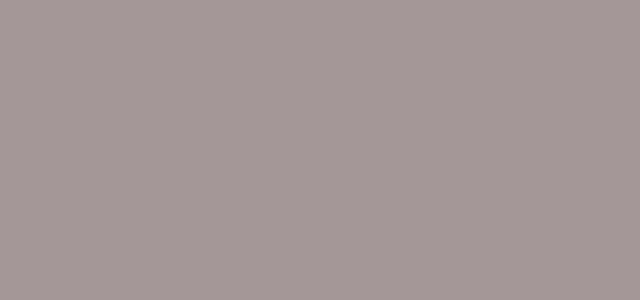
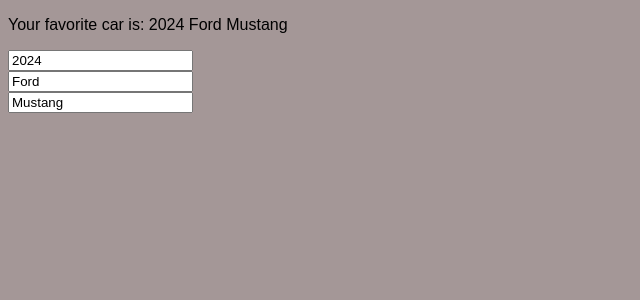
Before and after one commit to AshleighWong/react_vid, a React (Vite) app in the folder react_yt/: page / in a window 1280 px wide. Shown: the top 300 px of the page, without its empty margins (0-640 px from the left). Built offline with nearby package versions, Linux system fonts and the light colour scheme.

Commit message:
updated OBJECTS in state

```diff
--- a/react_yt/src/MyComponent2.jsx
+++ b/react_yt/src/MyComponent2.jsx
@@ -4,10 +4,25 @@
 
     const [car, setCar] = useState({ year: 2024, make: "Ford", model: "Mustang" })
 
+    const handleYearChange = (event) => {
+        setCar(c => ({ ...c, year: event.target.value }))
+    }
+
+    const handleMakeChange = (event) => {
+        setCar(c => ({ ...c, make: event.target.value }))
+    }
+
+    const handleModelChange = (event) => {
+        setCar(c => ({ ...c, model: event.target.value }))
+    }
     return (
-        <>
+        <div>
+            <p>Your favorite car is: {car.year} {car.make} {car.model}</p>
 
-        </>
+            <input type="number" value={car.year} onChange={handleYearChange} /> <br />
+            <input type="text" value={car.make} onChange={handleMakeChange} /><br />
+            <input type="text" value={car.model} onChange={handleModelChange} />
+        </div>
     );
 }
 
```
